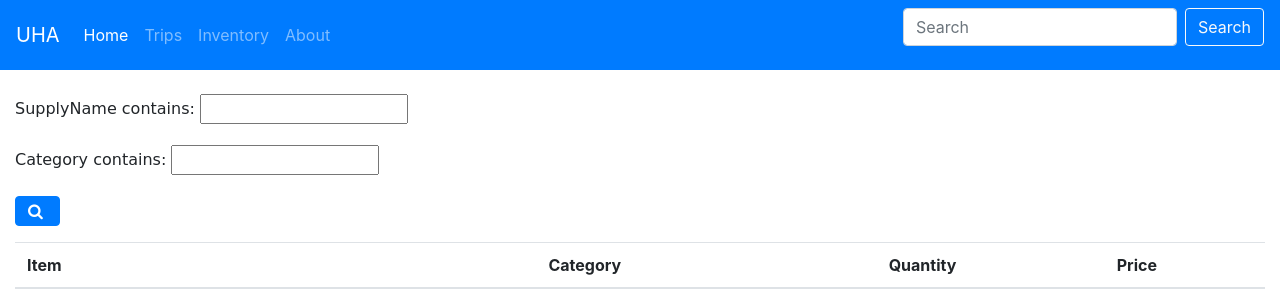
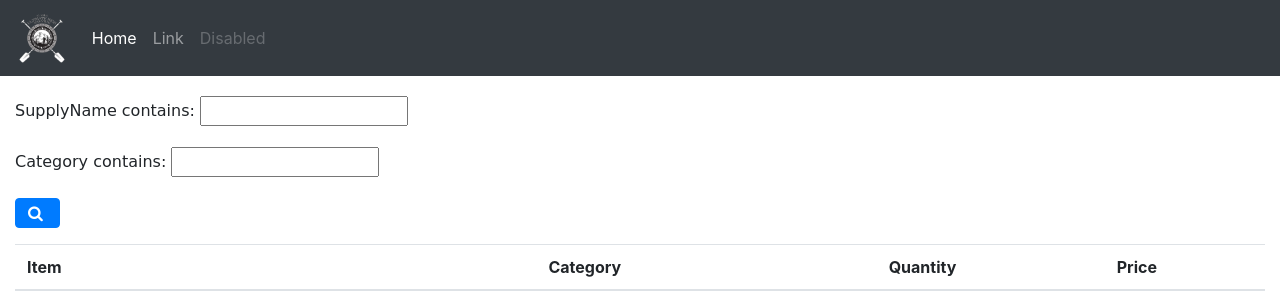
Before and after one commit to asimjb1200/UHA, a Django app: page /supplies/ in a window 1280 px wide. Shown: the top 301 px of the page. Run offline with Django 3.2, Linux system fonts and the light colour scheme; data comes from the database, SQL or seed files in the repository; some libraries are stand-ins or nearby versions.

Commit message:
adding a logo to nav bar

```diff
--- a/inventory_mgmt/inventory/templates/inventory/base.html
+++ b/inventory_mgmt/inventory/templates/inventory/base.html
@@ -5,38 +5,38 @@
     <link rel="stylesheet" href="{% static '/css/style.css' %}">
     <link rel="stylesheet" href="{% static '/css/bootstrap.min.css' %}">
     <link href="https://maxcdn.bootstrapcdn.com/font-awesome/4.7.0/css/font-awesome.min.css" rel="stylesheet">
+    <script src="https://ajax.googleapis.com/ajax/libs/jquery/3.2.1/jquery.min.js"></script>
+    <script src="https://cdnjs.cloudflare.com/ajax/libs/popper.js/1.12.6/umd/popper.min.js"></script>
+    <script src="https://maxcdn.bootstrapcdn.com/bootstrap/4.0.0/js/bootstrap.min.js"></script>
     <meta name="viewport" content="width=device-width, initial-scale=1">
 </head>
 <body>
 <!--Navigation Bar-->
-<nav class="navbar navbar-expand-lg navbar-dark bg-primary">
-    <a class="navbar-brand" href="#">UHA</a>
-    <button class="navbar-toggler" type="button" data-toggle="collapse" data-target="#navbarColor02" aria-controls="navbarColor02" aria-expanded="false" aria-label="Toggle navigation">
+<nav class="navbar navbar-expand-lg navbar-dark bg-dark fixed-top" style="background-color: black;">
+  <a class="navbar-brand" href="#">
+  {% load static %}
+    <img src="{% static '/images/UHA_logo.png' %}" height=50>
+  </a>
+  <button class="navbar-toggler" type="button" data-toggle="collapse" data-target="#navbarSupportedContent" aria-controls="navbarSupportedContent" aria-expanded="false" aria-label="Toggle navigation">
     <span class="navbar-toggler-icon"></span>
   </button>
 
-    <div class="collapse navbar-collapse" id="navbarColor02">
+  <div class="collapse navbar-collapse" id="navbarSupportedContent">
     <ul class="navbar-nav mr-auto">
       <li class="nav-item active">
         <a class="nav-link" href="#">Home <span class="sr-only">(current)</span></a>
       </li>
       <li class="nav-item">
-          <a class="nav-link" href="#">Trips</a>
+        <a class="nav-link" href="#">Link</a>
       </li>
       <li class="nav-item">
-          <a class="nav-link" href="#">Inventory</a>
-        </li>
-        <li class="nav-item">
-          <a class="nav-link" href="#">About</a>
+        <a class="nav-link disabled" href="#">Disabled</a>
       </li>
     </ul>
-      <form class="form-inline">
-        <input class="form-control mr-sm-2" type="search" placeholder="Search" aria-label="Search" />
-        <button class="btn btn-outline-light my-2 my-sm-0" type="submit">Search</button>
-      </form>
   </div>
 </nav>
 <br>
+
 <div class="container-fluid">
     {% block body %}
 
--- a/inventory_mgmt/inventory/templates/inventory/supplies_list.html
+++ b/inventory_mgmt/inventory/templates/inventory/supplies_list.html
@@ -1,5 +1,8 @@
 {% extends 'inventory/base.html' %}
 {% block body %}
+<br>
+<br>
+<br>
 <form method="GET">
 <div class="form-group" style="font-family: cursive;">
 {{ filter.form.as_p }}
```
Also changed, not shown: inventory_mgmt/inventory/static/images/UHA_logo.png (added), inventory_mgmt/inventory/static/images/UHA_logo_1.png (added), inventory_mgmt/inventory/static/images/endeavorLogo.png (added), inventory_mgmt/inventory/static/images/endeavorLogoBlack.png (added), inventory_mgmt/inventory/static/images/endeavorLogoBlackonWhite.png (added), inventory_mgmt/inventory/static/images/endeavorLogoWhiteonBlack.png (added). Lines whose indentation alone changed are shown as unchanged.
